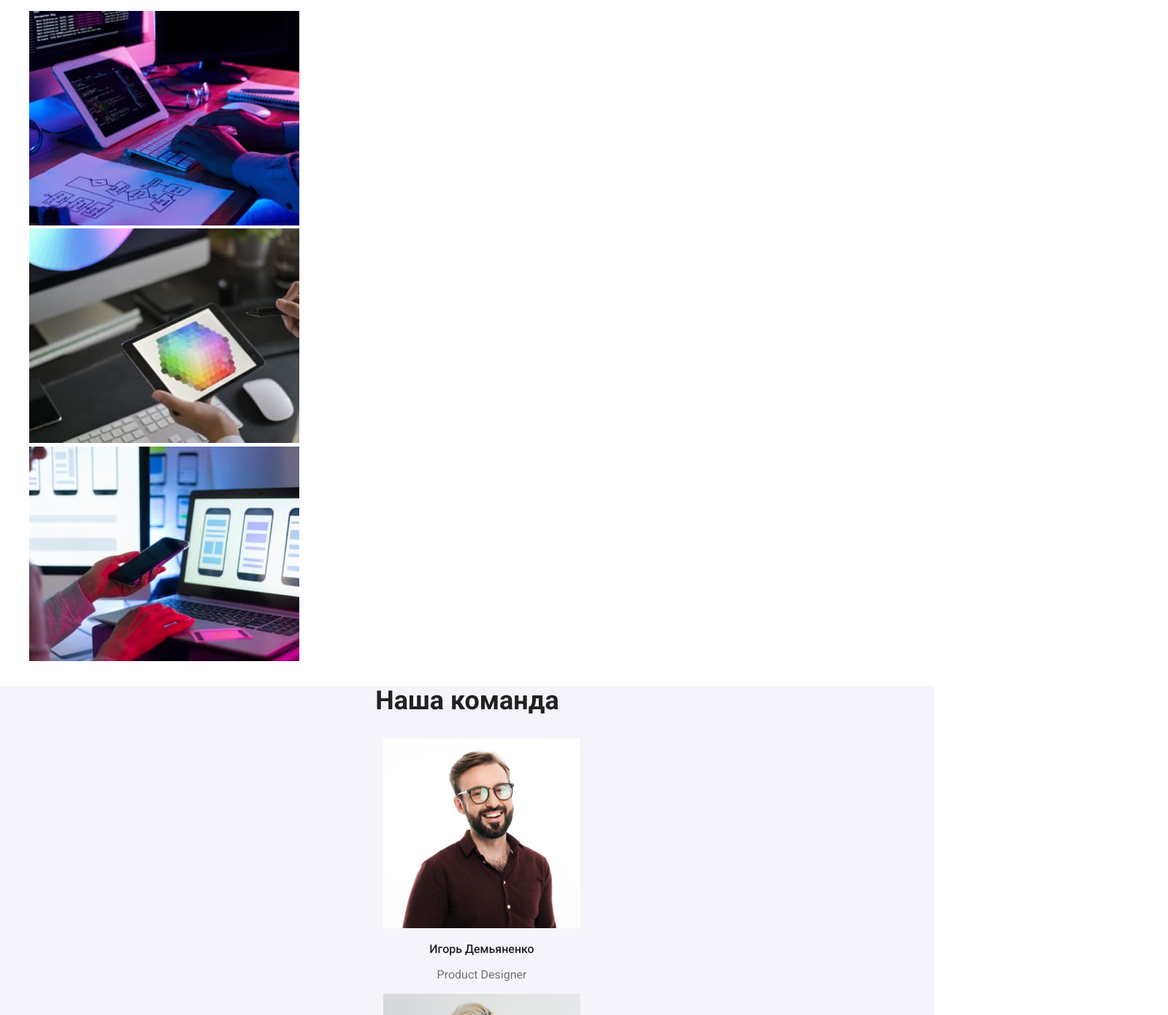
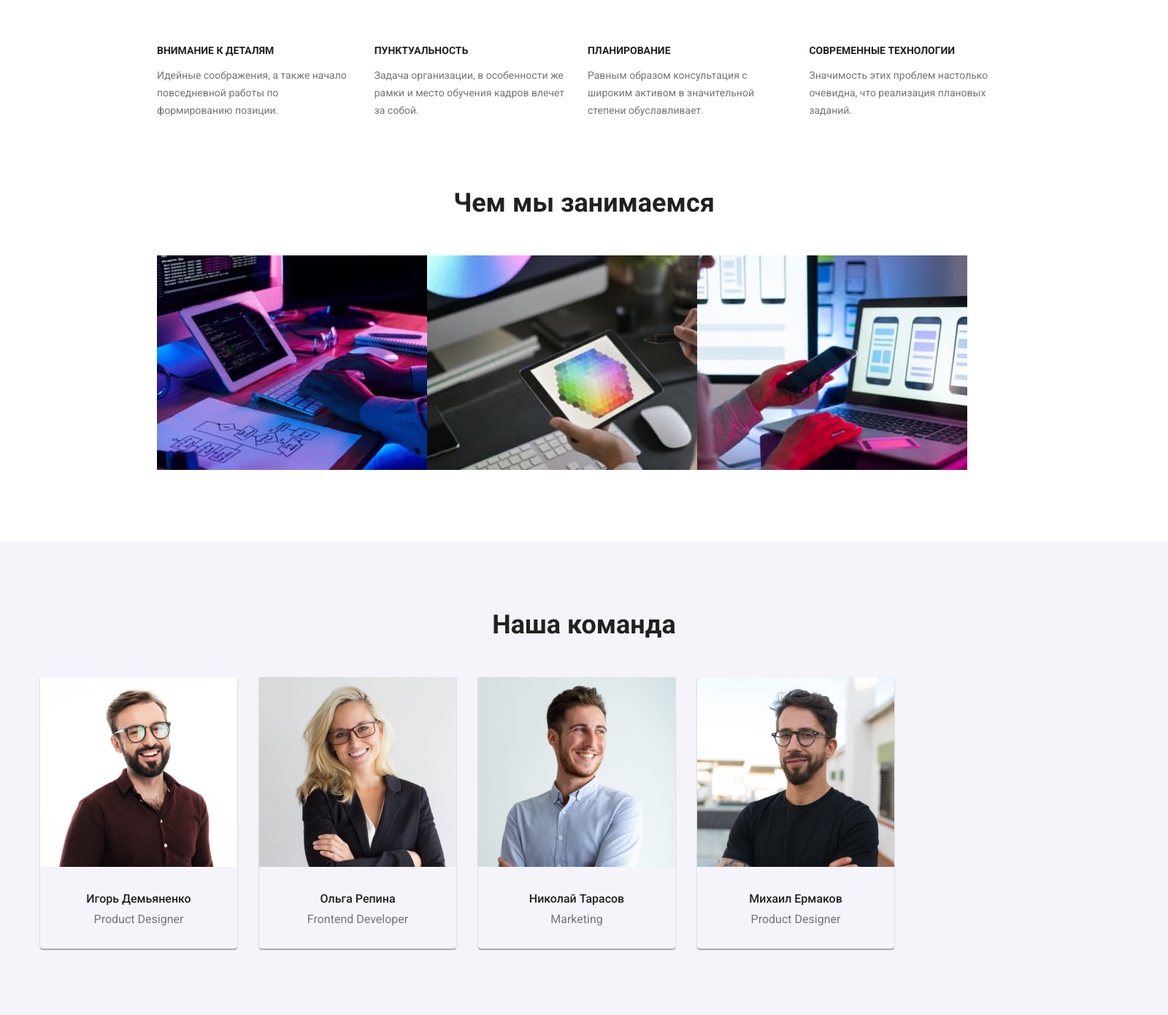
Before and after one commit to Dmytro-Kalistratov/goit-markup-hw-03, a plain HTML site: page index.html in a window 1280 px wide. Shown: the part 749-2140 px from the top of the page at 73% size, 1600 px wide, since content can reach past the window. Drawn offline with nearby package versions, Linux system fonts and the light colour scheme.

Commit message:
Редакция марджинов и паддингов

```diff
--- a/css/styles.css
+++ b/css/styles.css
@@ -11,6 +11,7 @@
 /* Global styles */
 
 body {
+  width: 1600px;
   font-family: "Raleway", sans-serif;
   font-family: "Roboto", sans-serif;
   color: var(--primary-text-color);
@@ -18,11 +19,21 @@ body {
 }
 
 .list {
+  padding: 0;
+  margin: 0;
   list-style: none;
 }
 
 .link {
   text-decoration: none;
+}
+
+.container {
+  margin-left: auto;
+  margin-right: auto;
+  width: 1200px;
+  padding-left: 15px;
+  padding-right: 15px;
 }
 
 /* logo header styles */
@@ -41,6 +52,7 @@ body {
 /* nav styles */
 
 .header {
+  border-bottom: #ececec 1px solid;
   font-weight: 500;
   font-size: 14px;
   line-height: 1.17;
@@ -52,6 +64,7 @@ body {
 }
 
 .nav .nav-li {
+  padding-right: 50px;
   color: var(--tittle-text-color);
 }
 
@@ -65,14 +78,19 @@ body {
 }
 
 .address-li {
+  padding-right: 50px;
   color: var(--primary-text-color);
 }
 
 /* hero styles */
 .section-title-hide {
+  display: none;
+  margin: 0;
 }
 
 .section-title {
+  margin-top: 0;
+  margin-bottom: 50px;
   font-size: 36px;
   line-height: 1.16;
   font-weight: 700;
@@ -81,12 +99,20 @@ body {
 }
 
 .hero {
+  width: inherit;
+  min-height: 600px;
   background-color: var(--background-color);
   text-align: center;
 }
 
 .hero-title {
+  margin-top: 0;
+  margin-bottom: 30px;
+  padding-top: 200px;
+  padding-left: 452px;
+  padding-right: 452px;
   font-size: 44px;
+  min-width: 696px;
   line-height: 1.36;
   font-weight: 900;
   color: var(--secondary-text-color);
@@ -99,61 +125,122 @@ body {
 }
 
 .button {
+  min-width: 200px;
+  padding: 10px 32px;
+  text-align: center;
   font-size: 16px;
   line-height: 1.9;
   font-weight: 700;
   font-family: inherit;
   color: var(--secondary-text-color);
   background-color: var(--accent-color);
+  box-shadow: 0px 4px 4px rgba(0, 0, 0, 0.15);
+  border-radius: 4px;
   border: none;
   cursor: pointer;
 }
 /* features styles */
 
 .features {
+  display: flex;
+  justify-items: center;
+  padding-top: 94px;
+  padding-bottom: 94px;
   font-size: 14px;
   line-height: 1.71;
   font-weight: 400;
 }
 
-.title {
-  color: var(--tittle-text-color);
+.test {
+  margin-right: 30px;
 }
 
 .title {
+  margin-top: 0;
+  margin-bottom: 10px;
+  color: var(--tittle-text-color);
   font-size: 14px;
   line-height: 1.71;
   text-transform: uppercase;
   font-weight: 700;
 }
 
+.content {
+  margin: 0;
+}
+/* What are we doing */
+
+.to-do {
+  padding-right: 30px;
+  display: flex;
+  justify-items: space-around;
+  padding-bottom: 94px;
+}
+
 /* team styles */
 
 .team {
   background-color: var(--unique-background-color);
+  width: inherit;
+}
+
+.team-title {
+  padding-top: 94px;
+  margin-top: 0;
+  margin-bottom: 50px;
+  font-size: 36px;
+  line-height: 1.16;
+  font-weight: 700;
+  text-align: center;
+  color: var(--tittle-text-color);
 }
 
 .name {
   color: var(--tittle-text-color);
+  margin: 0;
+  padding: 30px 60px 10px 60px;
+  text-align: center;
   font-size: 16px;
   line-height: 1.17;
   font-weight: 500;
 }
 
+.team-shadow {
+  margin-right: 30px;
+  width: 270px;
+  box-shadow: 0px 1px 3px rgba(0, 0, 0, 0.12), 0px 1px 1px rgba(0, 0, 0, 0.14),
+    0px 2px 1px rgba(0, 0, 0, 0.2);
+  border-radius: 0px 0px 4px 4px;
+}
+
 .team-list {
+  display: flex;
+  justify-items: space-around;
+  margin: 0px;
+  padding-bottom: 94px;
   font-size: 16px;
   line-height: 1.17;
   list-style: none;
   text-align: center;
 }
 
+.team-content {
+  margin: 0;
+  padding-bottom: 30px;
+}
+
 /* footer styles */
 
 .footer {
+  min-height: 252px;
+  width: inherit;
   background-color: var(--background-color);
 }
 
 .logo-ft {
+  display: inline-block;
+  margin-top: 60px;
+  margin-bottom: 20px;
   font-family: "Raleway", sans-serif;
   font-size: 26px;
   line-height: 1.17;
@@ -165,11 +252,14 @@ body {
 }
 
 .address-fiz {
+  margin: 0;
   color: var(--secondary-text-color);
 }
 
 .address-fiz,
 .foot-li {
+  display: inline-block;
+  margin-bottom: 9px;
   font-style: normal;
   font-size: 14px;
   line-height: 1.7;
@@ -187,6 +277,8 @@ body {
 /* portfolio styles */
 
 .page-title {
+  display: none;
+  margin: 0;
 }
 
 body.button,
--- a/index.html
+++ b/index.html
@@ -20,7 +20,7 @@
 <body>
     <!--Шапка-->
     <header class="header">
-        <nav>
+        <nav class="container">
             <a href="./index.html" class="logo-hd link">Web<span class="logo-hd-half">Studio</span></a>
             <ul class="nav list">
                 <li><a class="nav-li current link" href="./index.html">Студия</a></li>
@@ -28,7 +28,7 @@
                 <li><a class="nav-li link" href="">Контакты</a></li>
             </ul>
         </nav>
-        <ul class="address list">
+        <ul class="address container list">
             <li><a class="address-li link" href="mailto:info@devstudio.com">info@devstudio.com</a></li>
             <li><a class="address-li link" href="tel:+380961111111">+38 096 111 11 11</a></li>
         </ul>
@@ -41,61 +41,62 @@
             <button class="button" type="button">Заказать услугу</button>
         </section>
         <!--Особенности-->
-        <section class="section">
+        <section class="container">
             <h2 class="section-title-hide">Особенности</h2>
             <ul class="features list">
-                <li>
+                <li class="test">
                     <h3 class="title">Внимание к деталям</h3>
-                    <p>Идейные соображения, а также начало повседневной работы по формированию позиции.</p>
+                    <p class="content">Идейные соображения, а также начало повседневной работы по формированию позиции.</p>
                 </li>
-                <li>
+                <li class="test">
                     <h3 class="title">Пунктуальность</h3>
-                    <p>Задача организации, в особенности же рамки и место обучения кадров влечет за собой.</p>
+                    <p class="content">Задача организации, в особенности же рамки и место обучения кадров влечет за собой.</p>
                 </li>
-                <li>
+                <li class="test">
                     <h3 class="title">Планирование</h3>
-                    <p>Равным образом консультация с широким активом в значительной степени обуславливает.</p>
+                    <p class="content">Равным образом консультация с широким активом в значительной степени обуславливает.</p>
                 </li>
-                <li>
+                <li class="test">
                     <h3 class="title">Современные технологии</h3>
-                    <p>Значимость этих проблем настолько очевидна, что реализация плановых заданий.</p>
+                    <p class="content">Значимость этих проблем настолько очевидна, что реализация плановых заданий.</p>
                 </li>
             </ul>
         </section>
         <!--Чем мы занимаемся-->
-        <section class="section">
+        <section class="container">
             <h2 class="section-title">Чем мы занимаемся</h2>
-            <ul class="list">
+            <ul class="to-do list">
                 <li><img src="./images/box-1.jpg" alt="Вёрстка" width="370"></li>
                 <li><img src="./images/box-2.jpg" alt="Программирование" width="370"></li>
                 <li><img src="./images/box-3.jpg" alt="Дизайн" width="370"></li>
             </ul>
         </section>
         <!--Наша команда-->
-        <section class="section team">
-            <h2 class="section-title">Наша команда</h2>
+        <section class="container team">
+            <h2 class="team-title">Наша команда</h2>
             <ul class="team-list">
-                <li><img src="./images/i-demyanenko.jpg" alt="Игорь Демьяненко" width="270">
+                <li class="team-shadow"><img src="./images/i-demyanenko.jpg" alt="Игорь Демьяненко" width="270">
                     <h3 class="name"> Игорь Демьяненко</h3>
-                    <p> Product Designer</p>
+                    <p class="team-content"> Product Designer</p>
                 </li>
-                <li><img src="./images/o-repina.jpg" alt="Ольга Репина" width="270">
+                <li class="team-shadow"><img src="./images/o-repina.jpg" alt="Ольга Репина" width="270">
                     <h3 class="name"> Ольга Репина</h3>
-                    <p> Frontend Developer</p>
+                    <p class="team-content"> Frontend Developer</p>
                 </li>
-                <li><img src="./images/n-tarasov.jpg" alt="Николай Тарасов" width="270">
+                <li class="team-shadow"><img src="./images/n-tarasov.jpg" alt="Николай Тарасов" width="270">
                     <h3 class="name"> Николай Тарасов</h3>
-                    <p> Marketing</p>
+                    <p class="team-content"> Marketing</p>
                 </li>
-                <li><img src="./images/m-ermakov.jpg" alt="Михаил Ермаков" width="270">
+                <li class="team-shadow"><img src="./images/m-ermakov.jpg" alt="Михаил Ермаков" width="270">
                     <h3 class="name"> Михаил Ермаков</h3>
-                    <p> Product Designer</p>
+                    <p class="team-content"> Product Designer</p>
                 </li>
             </ul>
         </section>
     </main>
     <!--Подвал-->
     <footer class="footer">
+        <div class="container">
             <a class="logo-ft link" href="/">Web<span class="logo-ft-half">Studio</span></a>
             <address>
                 <p class="address-fiz">г. Киев, пр-т Леси Украинки, 26</p>
@@ -103,6 +104,7 @@
                     <li><a class="foot-li link" href="mailto:info@example.com">info@example.com</a></li>
                     <li><a class="foot-li link" href="tel:+380991111111">+38 099 111 11 11</a></li>
                 </ul>
+        </div>
         </address>
     </footer>
 </body>
```
Also changed, not shown: portfolio.html (+7 -3 lines). Lines whose indentation alone changed are shown as unchanged.
